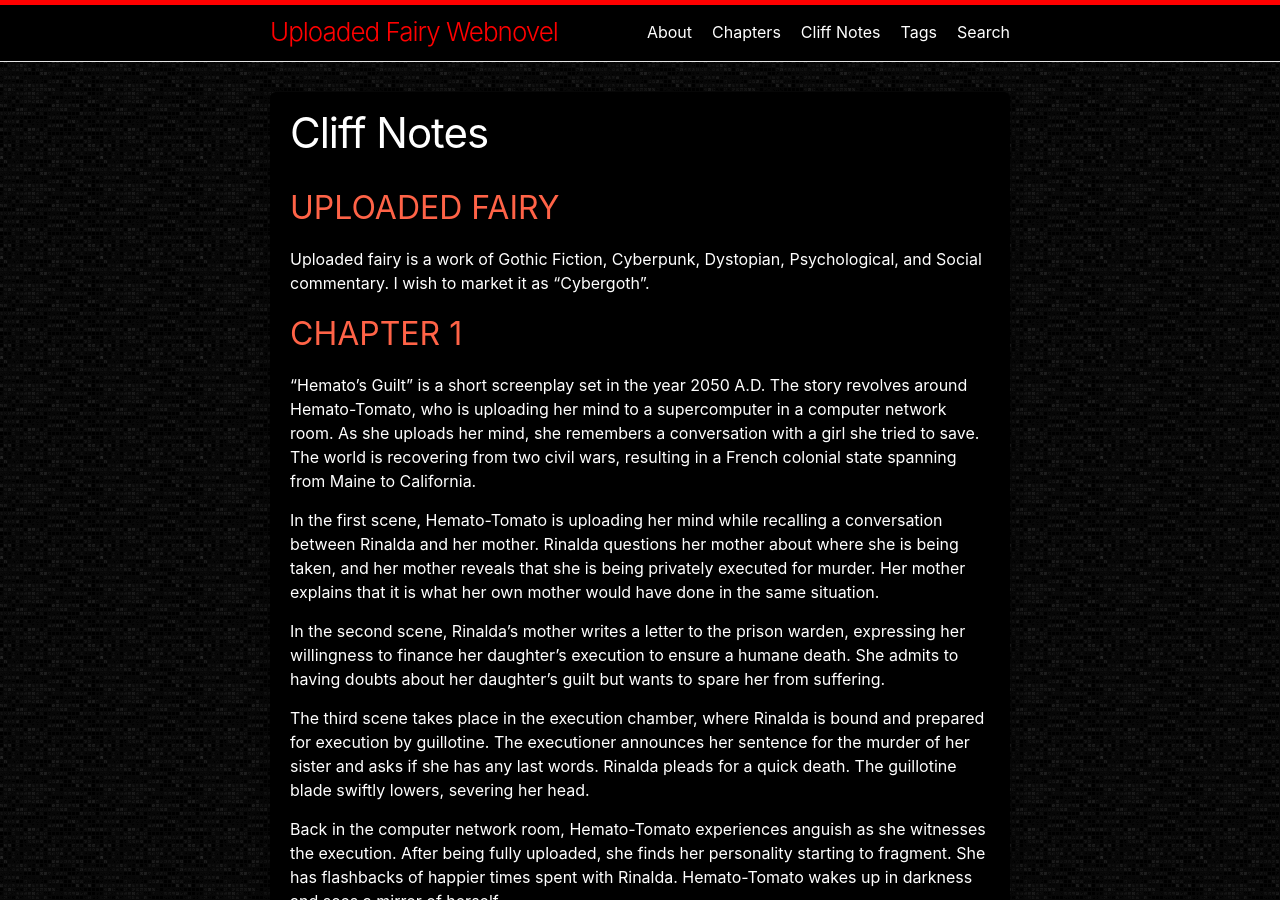
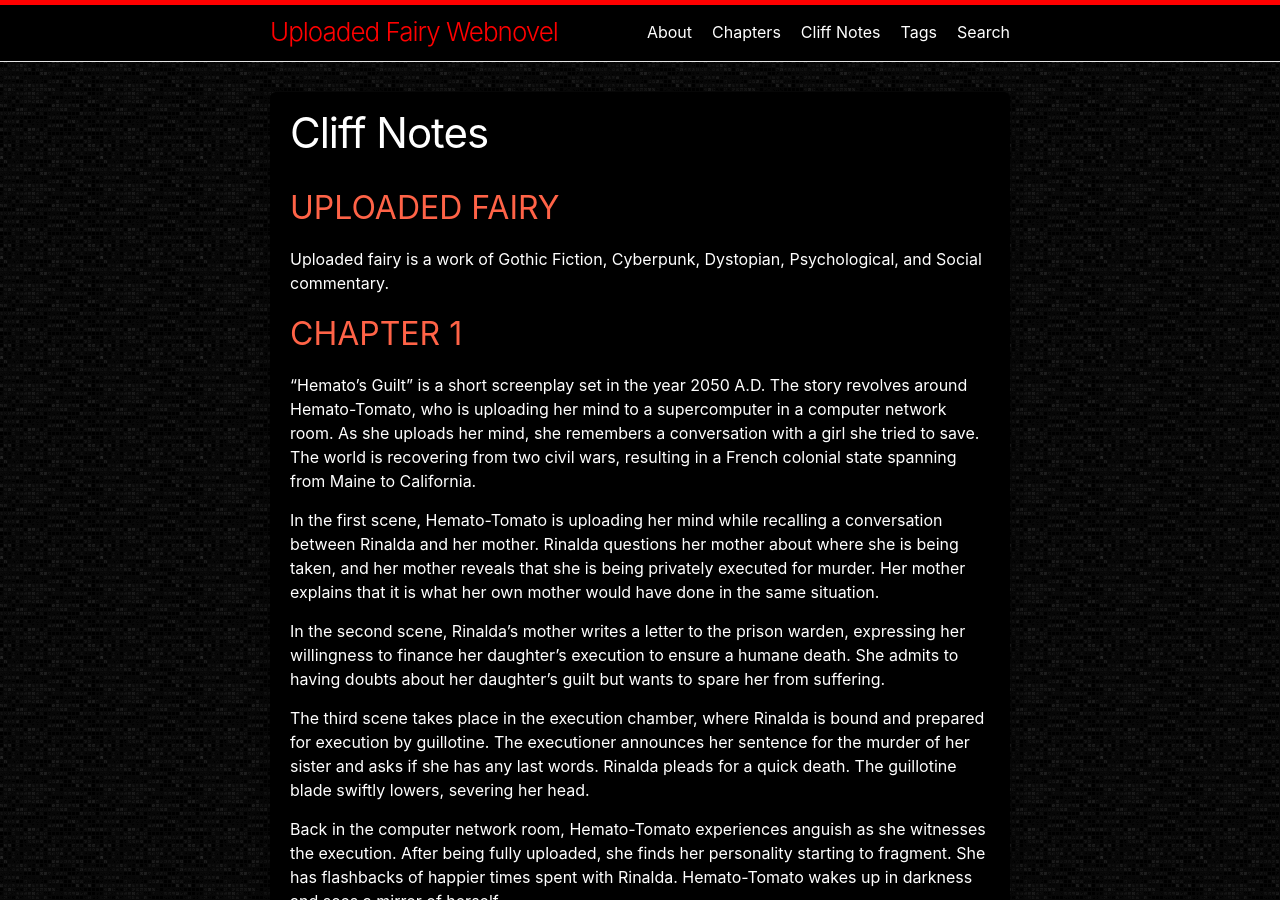
Before and after one commit to LWFlouisa/UploadedFairyOELN, a Jekyll site: the page built from cliffnotes.md, in a window 1280 px wide and 900 px high. Built offline with Jekyll 4.4.1, drawn with Linux system fonts in a browser that asks for light colours.

Commit message:
Update cliffnotes.md

```diff
--- a/cliffnotes.md
+++ b/cliffnotes.md
@@ -3,7 +3,7 @@ layout: page
 title: "Cliff Notes"
 ---
 ## UPLOADED FAIRY
-Uploaded fairy is a work of Gothic Fiction, Cyberpunk, Dystopian, Psychological, and Social commentary. I wish to market it as "Cybergoth".
+Uploaded fairy is a work of Gothic Fiction, Cyberpunk, Dystopian, Psychological, and Social commentary.
 
 ## CHAPTER 1
 
```
